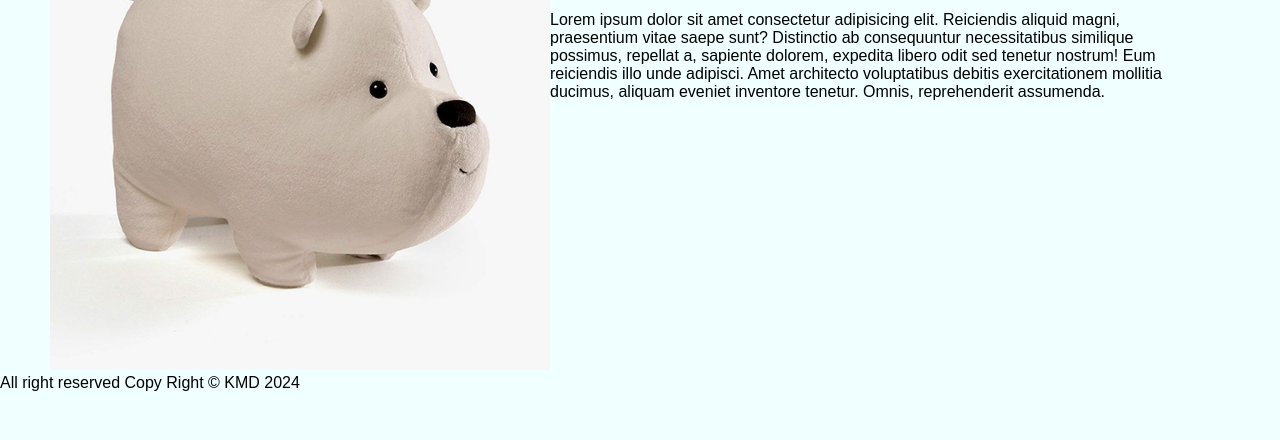
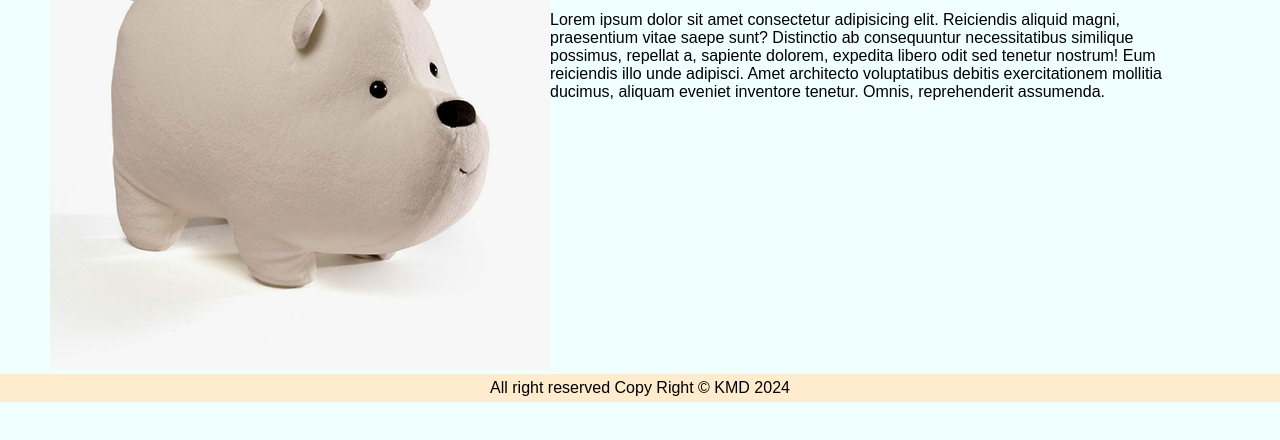
Before and after one commit to shinetzyy/Shopping_Website, a plain HTML site: page about.html in a window 1280 px wide. Shown: the part 264-704 px from the top of the page. Drawn offline with Linux system fonts and the light colour scheme.

Commit message:
edit foooter

```diff
--- a/index.css
+++ b/index.css
@@ -69,3 +69,11 @@ font-weight: 800;
     background-color: transparent;
     color: darkcyan;
 }
+/* footer start  */
+footer{
+    font-family: 'Poppins', sans-serif;
+    padding: 5px;
+    width: 100%;
+    background-color: blanchedalmond;
+    text-align: center;
+}
```
